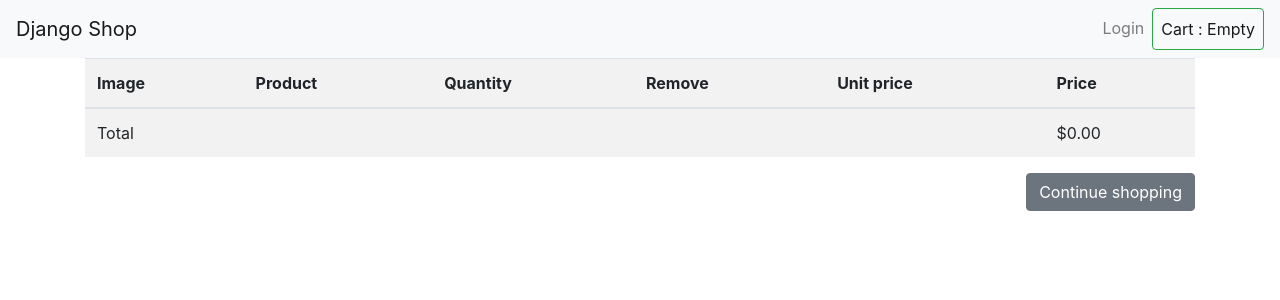
After one commit to ssep4u/Book_onlineshop, a Django app: page /cart/ in a window 1280 px wide. The commit adds this page. Shown: the top 300 px of the page. Run offline with Django 3.2, Linux system fonts and the light colour scheme; some libraries are stand-ins or nearby versions.

Commit message:
templates cart

```diff
--- /dev/null
+++ b/cart/templates/cart/detail.html
@@ -0,0 +1,53 @@
+{% extends 'base.html' %}
+
+{% load static %}
+
+{% block title %}Shopping cart{% endblock %}
+
+{% block content %}
+<table class="table table-striped">
+    <thread>
+        <tr>
+            <th scope="col">Image</th>
+            <th scope="col">Product</th>
+            <th scope="col">Quantity</th>
+            <th scope="col">Remove</th>
+            <th scope="col">Unit price</th>
+            <th scope="col">Price</th>
+        </tr>
+    </thread>
+    <tbody>
+    {% for item in cart %}
+        {% with product=item.product %}
+        <tr>
+            <th scope="row">
+                <a href="{{product.get_absolute_url}}">
+                    <img src="{{product.image.url}}" alt="" class="img-thumbnail">
+                </a>
+            </th>
+            <td>{{product.name}}</td>
+            <td>
+                <form action="{% url 'cart:product_add' product.id %}" method="post">
+                    {{item.quantity_form.quantity}}
+                    {{item.quantity_form.is_update}}
+                    <input type="submit" class="btn btn-primary" value="Update">
+                    {% csrf_token %}
+                </form>
+            </td>
+            <td><a href="{% url 'cart:product_remove' product.id %}">Remove</a></td>
+            <td class="num">${{item.price}}</td>
+            <td class="num">${{item.total_price}}</td>
+        </tr>
+        {% endwith %}
+    {% endfor %}
+    <tr class="total">
+        <td>Total</td>
+        <td colspan="4"></td>
+        <td class="num">${{cart.get_product_total|floatformat:'2'}}</td>
+    </tr>
+    </tbody>
+</table>
+<p class="text-right">
+    <a href="{% url 'shop:product_all' %}" class="btn btn-secondary">Continue shopping</a>
+</p>
+{% endblock %}
--- a/shop/templates/shop/detail.html
+++ b/shop/templates/shop/detail.html
@@ -11,7 +11,8 @@
         <div class="col">
             <h1 class="display-6">{{product.name}}</h1>
             <p><span class="badge badge-secondary">Price</span>{{product.price}}</p>
-            <form action="" method="post">
+            <form action="{% url 'cart:product_add' product.id %}" method="post">
+                {{add_to_cart}}
                 {% csrf_token %}
                 <input type="submit" class="btn btn-primary btn-sm" value="Add to Cart">
             </form>
--- a/templates/base.html
+++ b/templates/base.html
@@ -29,7 +29,7 @@
                 {% endif %}
             </li>
             <li class="nav-item active">
-                <a href="" class="nav-link btn btn-outline-success">
+                <a href="{% url 'cart:detail' %}" class="nav-link btn btn-outline-success">
                     Cart
                     {% if cart|length > 0 %}
                         ${{cart.get_product_total}} with {{cart|length}} items
```
Also changed, not shown: shop/views.py (+6 -2 lines).
